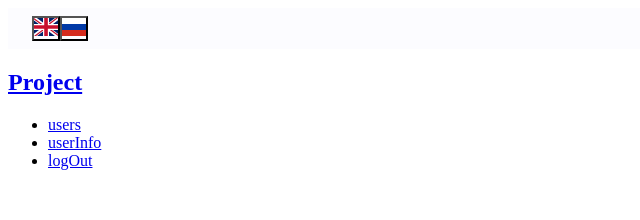
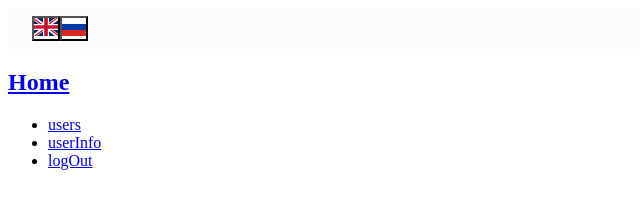
Before and after one commit to alina-fedyniak/test_users, a React (Create React App) app: page / in a window 1280 px wide. Shown: the top 220 px of the page, without its empty margins (0-640 px from the left). Built offline with nearby package versions, Linux system fonts and the light colour scheme; the HTML template or start-up script is replaced by a standard one.

Commit message:
add routing pages

```diff
--- a/src/App.tsx
+++ b/src/App.tsx
@@ -1,18 +1,18 @@
 import { useState, useEffect } from 'react';
-import { Routes, Route } from 'react-router-dom';
+import { BrowserRouter, Route, Routes } from 'react-router-dom';
 //import { Provider } from 'react-redux';
 //import store from './redux/store';
 import { Header } from './components/Header';
 import { navConfig } from './utils/constants';
 import { I18nProvider, LOCALES } from './lang';
-import { Menu } from './components/Menu';
+import { NavBar } from './components/NavBar';
 import { Users } from './components/Users';
 import { LogOut } from './components/LogOut';
 import { UserInfo } from './components/UserInfo';
 
 function App(): JSX.Element {
     const [locale, setLocale] = useState(LOCALES.ENGLISH);
-    const { home, users, logOut, userInfo } = navConfig;
+    //const { home, users, logOut, userInfo } = navConfig;
 
     useEffect(() => {
         const lang = localStorage.getItem('locale');
@@ -30,12 +30,14 @@ function App(): JSX.Element {
     return (
         <I18nProvider locale={locale}>
             <Header onChangeLanguage={changeLanguage} />
-            <Routes>
-                <Route path={home.path} element={<Menu />} />
-                <Route path={users.path} element={<Users />} />
-                <Route path={userInfo.path} element={<UserInfo />} />
-                <Route path={logOut.path} element={<LogOut />} />
-            </Routes>
+            <BrowserRouter>
+                <Routes>
+                    <Route path="/" element={<NavBar />} />
+                    <Route path="/users" element={<Users />} />
+                    <Route path="/userInfo" element={<UserInfo />} />
+                    <Route path="/logOut" element={<LogOut />} />
+                </Routes>
+            </BrowserRouter>
         </I18nProvider>
     );
 }
--- a/src/components/LogOut/index.tsx
+++ b/src/components/LogOut/index.tsx
@@ -1,12 +1,9 @@
 import React from 'react';
-import { Menu } from '../Menu';
 import './LogOut.module.scss';
-import { navConfig } from '../../utils/constants';
 
 export function LogOut(): JSX.Element {
     return (
         <>
-            <Menu text={navConfig.userInfo.label} />
             <div className="contacts">
                 <h2>LogOut</h2>
             </div>
--- a/src/components/Menu/index.tsx
+++ /dev/null
@@ -1,32 +0,0 @@
-import React from 'react';
-import { NavLink } from 'react-router-dom';
-
-export function Menu({ text }: { text: string; }): JSX.Element {
-
-    return (
-        <nav className="navBar">
-            <h2>
-                <NavLink className="link" to="/">
-                    Project
-                </NavLink>
-            </h2>
-            <ul className="menu">
-                <li>
-                    <NavLink className="link" to="/users">
-                        users
-                    </NavLink>
-                </li>
-                <li>
-                    <NavLink className="link" to="/userInfo">
-                        userInfo
-                    </NavLink>
-                </li>
-                <li>
-                    <NavLink className="link" to="/logOut">
-                        logOut
-                    </NavLink>
-                </li>
-            </ul>
-        </nav>
-    );
-}
--- a/src/components/NavBar/NavBar.module.scss
+++ /dev/null
@@ -1,40 +0,0 @@
-@import '../../styles/variables.scss';
-
-.navBar {
-  position: relative;
-  z-index: 1;
-
-  margin-bottom: 24px;
-  padding: 16px 0;
-
-  font-size: 16px;
-  font-weight: 500;
-  line-height: 1.5;
-
-  background-color: $component-bcg-color;
-  box-shadow: 0 0 4px rgba(136, 136, 136, 0.24);
-
-  &__wrapper {
-    display: flex;
-    align-items: center;
-  }
-
-  &__link {
-    display: flex;
-    align-items: center;
-    margin-right: 16px;
-  }
-
-  &__icon {
-    margin-right: 4px;
-  }
-
-  &__arrow {
-    margin-right: 16px;
-  }
-
-  &__textHome {
-    color: $primary-link-color;
-    text-decoration: underline;
-  }
-}
--- a/src/components/NavBar/index.tsx
+++ b/src/components/NavBar/index.tsx
@@ -1,34 +1,32 @@
-import { FunctionComponent, SVGProps } from "react";
-//import { NavLink } from 'react-router-dom';
-import { Container } from "../Container";
-import { Translate } from "../../lang";
-import { navConfig } from "../../utils/constants";
-import styles from "./NavBar.module.scss";
+import React from 'react';
+import { NavLink } from 'react-router-dom';
 
-type TIcon = FunctionComponent<SVGProps<SVGSVGElement>>;
+export function NavBar(): JSX.Element {
 
-export function NavBar({
-  icon,
-  text,
-}: {
-  icon: TIcon;
-  text: string;
-}): JSX.Element {
-  const { home } = navConfig;
-  const IconHome = icon;
-
-  return (
-    <div className={styles.navBar}>
-      <Container>
-        <div className={styles.navBar__wrapper}>
-          <span className={styles.navBar__textHome}>
-            {Translate(home.label)}
-          </span>
-
-          <IconHome className={styles.navBar__icon} />
-          <span>{Translate(text)}</span>
-        </div>
-      </Container>
-    </div>
-  );
+    return (
+        <nav className="navBar">
+            <h2>
+                <NavLink className="link" to="/">
+                    Home
+                </NavLink>
+            </h2>
+            <ul className="menu">
+                <li>
+                    <NavLink className="link" to="/users">
+                        users
+                    </NavLink>
+                </li>
+                <li>
+                    <NavLink className="link" to="/userInfo">
+                        userInfo
+                    </NavLink>
+                </li>
+                <li>
+                    <NavLink className="link" to="/logOut">
+                        logOut
+                    </NavLink>
+                </li>
+            </ul>
+        </nav>
+    );
 }
--- a/src/components/UserInfo/index.tsx
+++ b/src/components/UserInfo/index.tsx
@@ -1,12 +1,9 @@
 import React from 'react';
-import { Menu } from '../Menu';
 import './UserInfo.module.scss';
-import { navConfig } from '../../utils/constants';
 
 export function UserInfo(): JSX.Element {
     return (
         <>
-            <Menu text={navConfig.userInfo.label} />
             <div className="project">
                 <h2>UserInfo</h2>
             </div>
--- a/src/components/Users/index.tsx
+++ b/src/components/Users/index.tsx
@@ -1,12 +1,9 @@
 import React from 'react';
-import { Menu } from '../Menu';
 import './Users.module.scss';
-import { navConfig } from '../../utils/constants';
 
 export function Users(): JSX.Element {
     return (
         <>
-            <Menu text={navConfig.users.label} />
             <div className="about">
                 <h2>Users</h2>
             </div>
```
Also changed, not shown: src/components/Menu/Menu.module.scss (deleted).
